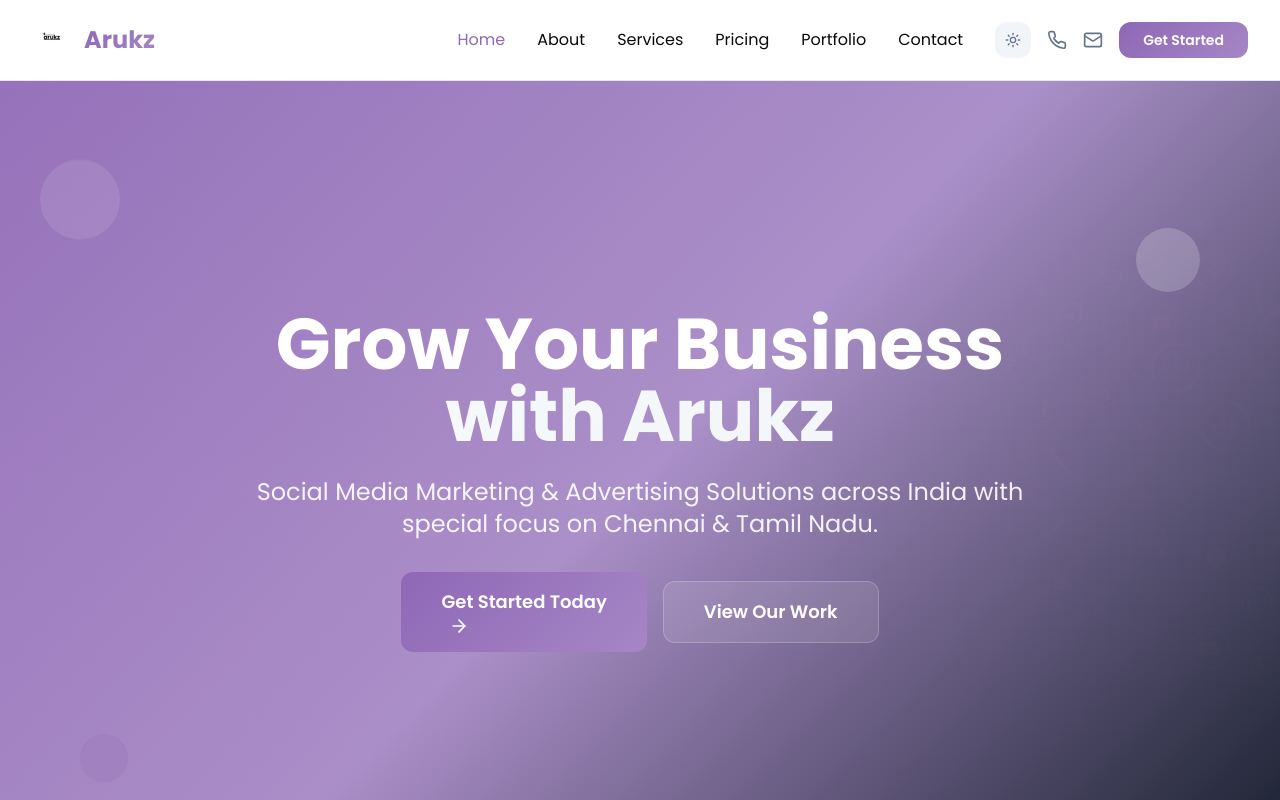
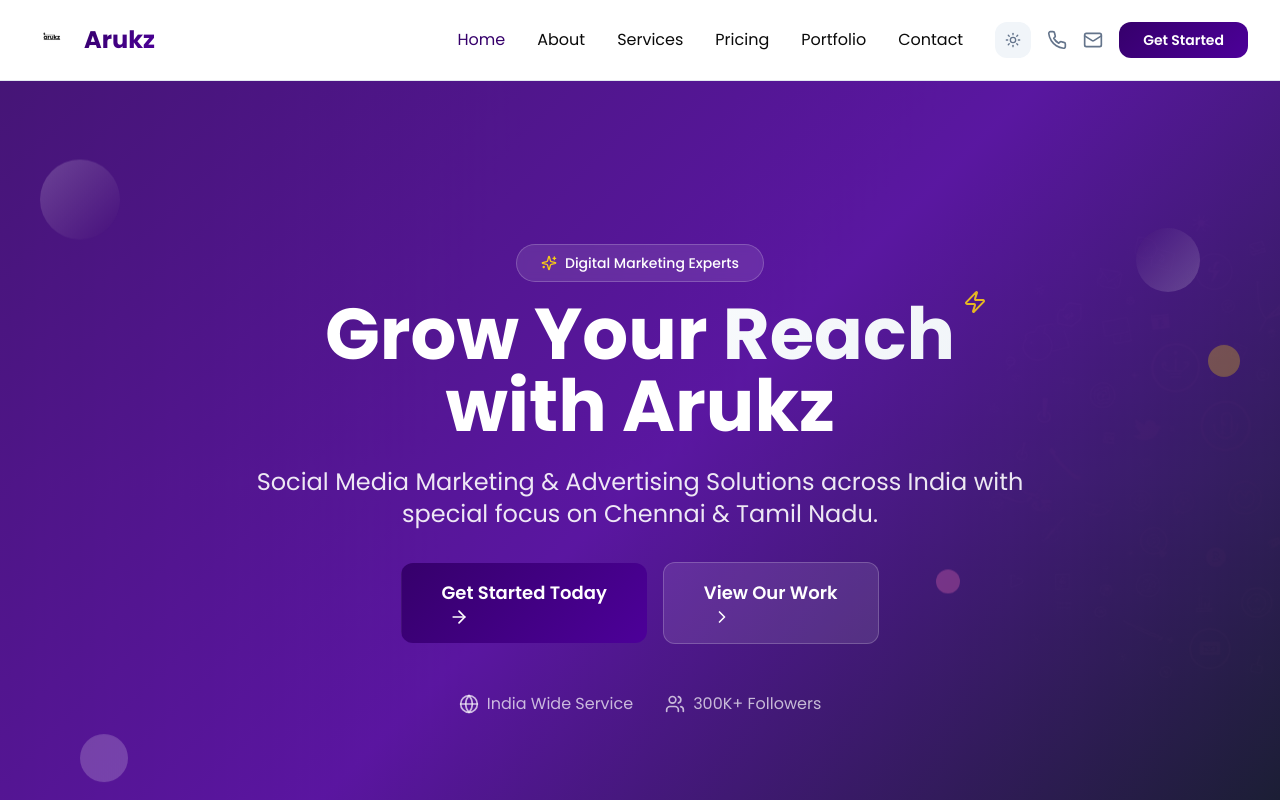
Before and after one commit to muthukuttiamk/arukz, a React (Vite) app: page / in a window 1280 px wide. Shown: the top 800 px of the page. Built offline with nearby package versions, Linux system fonts and the light colour scheme; the HTML template or start-up script is replaced by a standard one.

Commit message:
Refactor: Update theme and fix page scroll

```diff
--- a/src/App.tsx
+++ b/src/App.tsx
@@ -20,6 +20,9 @@ const queryClient = new QueryClient();
 const ScrollReveal = () => {
   const location = useLocation();
   useEffect(() => {
+    // Scroll to top on route change
+    window.scrollTo(0, 0);
+
     const observer = new IntersectionObserver((entries) => {
       entries.forEach((entry) => {
         if (entry.isIntersecting) {
--- a/src/index.css
+++ b/src/index.css
@@ -16,10 +16,10 @@
     --popover: 0 0% 100%;
     --popover-foreground: 0 0% 3.9%;
 
-    /* Primary brand - Datadog Purple 774AA4 */
-    --primary: 270 35% 56%;
+    /* Primary brand - Deep Purple 35006B */
+    --primary: 270 100% 21%;
     --primary-foreground: 0 0% 100%;
-    --primary-variant: 270 35% 65%;
+    --primary-variant: 270 100% 30%;
 
     /* Secondary brand - Clean accent */
     --secondary: 210 40% 98%;
@@ -28,7 +28,7 @@
     --muted: 210 40% 96%;
     --muted-foreground: 215.4 16.3% 46.9%;
 
-    --accent: 270 35% 56%;
+    --accent: 270 100% 21%;
     --accent-foreground: 0 0% 98%;
 
     --destructive: 0 84.2% 60.2%;
@@ -36,22 +36,22 @@
 
     --border: 214.3 31.8% 91.4%;
     --input: 214.3 31.8% 91.4%;
-    --ring: 270 35% 56%;
+    --ring: 270 100% 21%;
 
     --radius: 0.75rem;
 
     /* Custom Brand Variables */
-    --gradient-primary: linear-gradient(135deg, hsl(270 35% 56%), hsl(270 35% 65%));
+    --gradient-primary: linear-gradient(135deg, hsl(270 100% 21%), hsl(270 100% 30%));
     --gradient-secondary: linear-gradient(135deg, hsl(210 40% 98%), hsl(210 40% 96%));
-    --gradient-hero: linear-gradient(135deg, hsl(270 35% 56%) 0%, hsl(270 35% 65%) 50%, hsl(222.2 84% 4.9%) 100%);
+    --gradient-hero: linear-gradient(135deg, hsl(270 100% 21%) 0%, hsl(270 100% 30%) 50%, hsl(222.2 84% 4.9%) 100%);
     --gradient-card: linear-gradient(145deg, hsl(0 0% 100%) 0%, hsl(210 40% 98%) 100%);
 
     /* Premium shadows */
-    --shadow-sm: 0 2px 4px -2px hsl(270 35% 56% / 0.1);
-    --shadow-md: 0 4px 6px -1px hsl(270 35% 56% / 0.1), 0 2px 4px -2px hsl(270 35% 56% / 0.1);
-    --shadow-lg: 0 10px 15px -3px hsl(270 35% 56% / 0.1), 0 4px 6px -4px hsl(270 35% 56% / 0.1);
-    --shadow-xl: 0 20px 25px -5px hsl(270 35% 56% / 0.1), 0 8px 10px -6px hsl(270 35% 56% / 0.1);
-    --shadow-glow: 0 0 40px hsl(270 35% 56% / 0.3);
+    --shadow-sm: 0 2px 4px -2px hsl(270 100% 21% / 0.1);
+    --shadow-md: 0 4px 6px -1px hsl(270 100% 21% / 0.1), 0 2px 4px -2px hsl(270 100% 21% / 0.1);
+    --shadow-lg: 0 10px 15px -3px hsl(270 100% 21% / 0.1), 0 4px 6px -4px hsl(270 100% 21% / 0.1);
+    --shadow-xl: 0 20px 25px -5px hsl(270 100% 21% / 0.1), 0 8px 10px -6px hsl(270 100% 21% / 0.1);
+    --shadow-glow: 0 0 40px hsl(270 100% 21% / 0.3);
 
     /* Animation variables */
     --transition-smooth: all 0.3s cubic-bezier(0.4, 0, 0.2, 1);
@@ -93,9 +93,9 @@
     --popover: 222.2 84% 4.9%;
     --popover-foreground: 210 40% 98%;
 
-    --primary: 270 35% 65%;
+    --primary: 270 100% 30%;
     --primary-foreground: 222.2 84% 4.9%;
-    --primary-variant: 270 35% 75%;
+    --primary-variant: 270 100% 40%;
 
     --secondary: 217.2 32.6% 17.5%;
     --secondary-foreground: 210 40% 98%;
@@ -103,7 +103,7 @@
     --muted: 217.2 32.6% 17.5%;
     --muted-foreground: 215 20.2% 65.1%;
 
-    --accent: 270 35% 65%;
+    --accent: 270 100% 30%;
     --accent-foreground: 210 40% 98%;
 
     --destructive: 0 62.8% 30.6%;
@@ -111,22 +111,22 @@
 
     --border: 217.2 32.6% 17.5%;
     --input: 217.2 32.6% 17.5%;
-    --ring: 270 35% 65%;
+    --ring: 270 100% 30%;
 
-    --gradient-primary: linear-gradient(135deg, hsl(270 35% 65%), hsl(270 35% 75%));
+    --gradient-primary: linear-gradient(135deg, hsl(270 100% 30%), hsl(270 100% 40%));
     --gradient-secondary: linear-gradient(135deg, hsl(217.2 32.6% 17.5%), hsl(217.2 32.6% 25%));
-    --gradient-hero: linear-gradient(135deg, hsl(270 35% 65%) 0%, hsl(270 35% 75%) 50%, hsl(222.2 84% 4.9%) 100%);
+    --gradient-hero: linear-gradient(135deg, hsl(270 100% 30%) 0%, hsl(270 100% 40%) 50%, hsl(222.2 84% 4.9%) 100%);
     --gradient-card: linear-gradient(145deg, hsl(222.2 84% 4.9%) 0%, hsl(217.2 32.6% 17.5%) 100%);
-    --shadow-glow: 0 0 40px hsl(270 35% 65% / 0.4);
+    --shadow-glow: 0 0 40px hsl(270 100% 30% / 0.4);
 
     --sidebar-background: 222.2 84% 4.9%;
     --sidebar-foreground: 210 40% 98%;
-    --sidebar-primary: 270 35% 65%;
+    --sidebar-primary: 270 100% 30%;
     --sidebar-primary-foreground: 222.2 84% 4.9%;
     --sidebar-accent: 217.2 32.6% 17.5%;
     --sidebar-accent-foreground: 210 40% 98%;
     --sidebar-border: 217.2 32.6% 17.5%;
-    --sidebar-ring: 270 35% 65%;
+    --sidebar-ring: 270 100% 30%;
   }
 }
 
--- a/src/pages/Home.tsx
+++ b/src/pages/Home.tsx
@@ -1,11 +1,22 @@
-import { ArrowRight, Users, Target, TrendingUp, Star, Play } from 'lucide-react';
+import { ArrowRight, Users, Target, TrendingUp, Star, Play, ChevronRight, Sparkles, Zap, Globe } from 'lucide-react';
 import { Link } from 'react-router-dom';
+import { useState, useEffect } from 'react';
 import ServiceCard from '../components/ServiceCard';
 import TestimonialCard from '../components/TestimonialCard';
 import { Share2, Megaphone, Palette, BarChart3 } from 'lucide-react';
 import heroImage from '../assets/hero-bg.jpg';
 
 const Home = () => {
+  const [currentWordIndex, setCurrentWordIndex] = useState(0);
+  const animatedWords = ['Business', 'Brand', 'Reach', 'Impact'];
+
+  useEffect(() => {
+    const interval = setInterval(() => {
+      setCurrentWordIndex((prev) => (prev + 1) % animatedWords.length);
+    }, 3000);
+    return () => clearInterval(interval);
+  }, []);
+
   const services = [
     {
       icon: Share2,
@@ -76,29 +87,55 @@ const Home = () => {
 
         <div className="relative z-10 max-w-7xl mx-auto px-4 sm:px-6 lg:px-8 text-center">
           <div className="animate-fade-in-up">
+            <div className="mb-4 flex justify-center">
+              <div className="flex items-center bg-white/10 backdrop-blur-sm rounded-full px-6 py-2 border border-white/20">
+                <Sparkles className="w-4 h-4 text-yellow-400 mr-2" />
+                <span className="text-white text-sm font-medium">Digital Marketing Experts</span>
+              </div>
+            </div>
             <h1 className="text-5xl md:text-7xl font-bold mb-6 text-white leading-tight">
-              Grow Your Business
-              <span className="block text-gradient-secondary">with Arukz</span>
+              Grow Your{' '}
+              <span className="relative inline-block">
+                <span className="text-gradient-secondary transition-all duration-500 ease-in-out">
+                  {animatedWords[currentWordIndex]}
+                </span>
+                <Zap className="absolute -top-2 -right-8 w-6 h-6 text-yellow-400 animate-pulse" />
+              </span>
+              <span className="block">with Arukz</span>
             </h1>
             <p className="text-xl md:text-2xl text-white/90 mb-8 max-w-3xl mx-auto leading-relaxed">
               Social Media Marketing & Advertising Solutions across India with special focus on Chennai & Tamil Nadu.
             </p>
-            <div className="flex flex-col sm:flex-row gap-4 justify-center items-center">
-              <Link to="/contact" className="btn-primary text-lg py-4 px-10 group">
-                Get Started Today
-                <ArrowRight className="ml-2 w-5 h-5 group-hover:translate-x-1 transition-transform" />
+            <div className="flex flex-col sm:flex-row gap-4 justify-center items-center mb-12">
+              <Link to="/contact" className="btn-primary text-lg py-4 px-10 group relative overflow-hidden">
+                <span className="relative z-10">Get Started Today</span>
+                <ArrowRight className="ml-2 w-5 h-5 group-hover:translate-x-1 transition-transform relative z-10" />
+                <div className="absolute inset-0 bg-white/10 transform -translate-x-full group-hover:translate-x-0 transition-transform duration-300" />
               </Link>
-              <Link to="/portfolio" className="btn-secondary text-lg py-4 px-10 bg-white/10 text-white border border-white/20 hover:bg-white/20">
+              <Link to="/portfolio" className="btn-secondary text-lg py-4 px-10 bg-white/10 text-white border border-white/20 hover:bg-white/20 group">
                 View Our Work
+                <ChevronRight className="ml-2 w-5 h-5 group-hover:translate-x-1 transition-transform" />
               </Link>
+            </div>
+            <div className="flex justify-center items-center space-x-8 text-white/70">
+              <div className="flex items-center">
+                <Globe className="w-5 h-5 mr-2" />
+                <span>India Wide Service</span>
+              </div>
+              <div className="flex items-center">
+                <Users className="w-5 h-5 mr-2" />
+                <span>300K+ Followers</span>
+              </div>
             </div>
           </div>
         </div>
 
-        {/* Floating Elements */}
-        <div className="absolute top-20 left-10 w-20 h-20 bg-white/10 rounded-full animate-float" style={{ animationDelay: '0s' }} />
-        <div className="absolute top-40 right-20 w-16 h-16 bg-secondary/20 rounded-full animate-float" style={{ animationDelay: '2s' }} />
-        <div className="absolute bottom-20 left-20 w-12 h-12 bg-primary/20 rounded-full animate-float" style={{ animationDelay: '4s' }} />
+        {/* Interactive Floating Elements */}
+        <div className="absolute top-20 left-10 w-20 h-20 bg-gradient-to-br from-white/20 to-primary/20 rounded-full animate-float hover:scale-110 transition-transform cursor-pointer" style={{ animationDelay: '0s' }} />
+        <div className="absolute top-40 right-20 w-16 h-16 bg-gradient-to-br from-primary/20 to-secondary/20 rounded-full animate-float hover:scale-110 transition-transform cursor-pointer" style={{ animationDelay: '2s' }} />
+        <div className="absolute bottom-20 left-20 w-12 h-12 bg-gradient-to-br from-secondary/20 to-white/20 rounded-full animate-float hover:scale-110 transition-transform cursor-pointer" style={{ animationDelay: '4s' }} />
+        <div className="absolute top-1/3 right-10 w-8 h-8 bg-yellow-400/30 rounded-full animate-float hover:scale-110 transition-transform cursor-pointer" style={{ animationDelay: '1s' }} />
+        <div className="absolute bottom-1/3 right-1/4 w-6 h-6 bg-pink-400/30 rounded-full animate-float hover:scale-110 transition-transform cursor-pointer" style={{ animationDelay: '3s' }} />
       </section>
 
       {/* Stats Section */}
```
